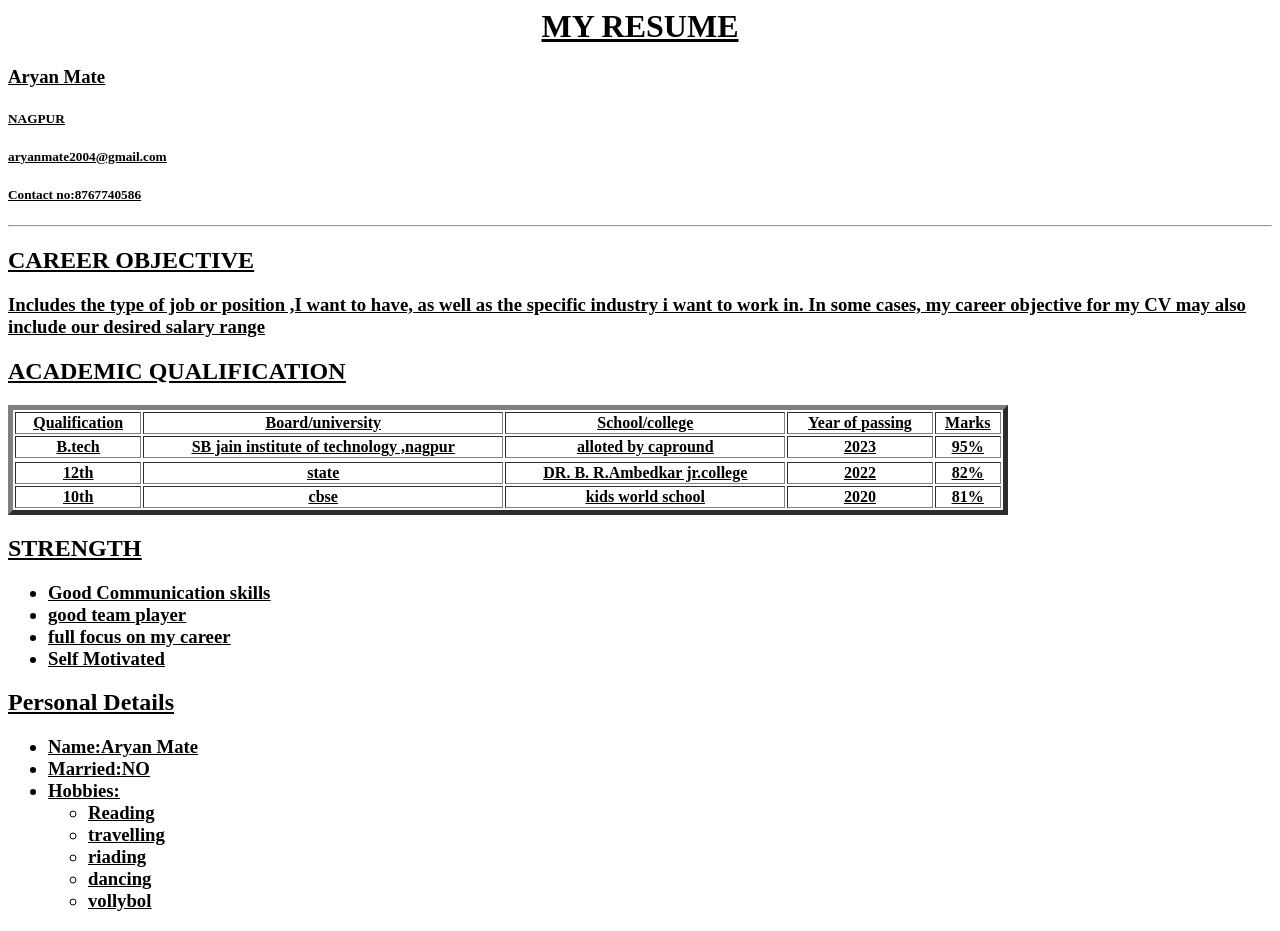
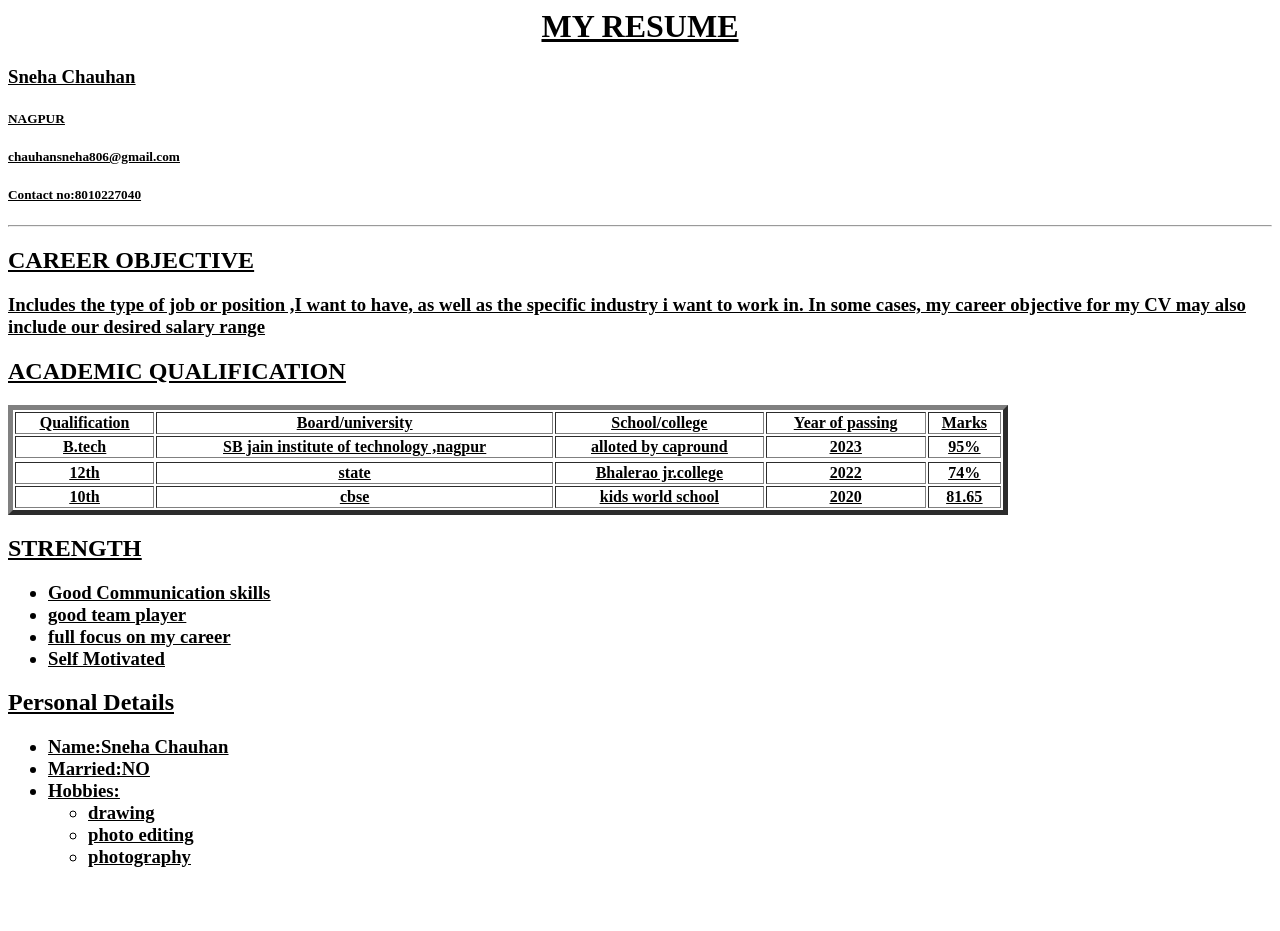
Before and after one commit to Sneha017/practicle-3, a plain HTML site: page index.html in a window 1280 px wide. After the commit the page ends 887 px from the top, so only its background shows below. Drawn offline with Linux system fonts and the light colour scheme.

Commit message:
Update index.html

```diff
--- a/index.html
+++ b/index.html
@@ -7,10 +7,10 @@
                                   <center>
                                           <h1><u> MY RESUME <U></h1>
                                   </center>
-                                         <h3> Aryan Mate</h3>
+                                         <h3> Sneha Chauhan</h3>
 					<h5> NAGPUR </h5>
-					<h5> aryanmate2004@gmail.com </h5>
-					<h5>Contact no:8767740586</h5><hr>
+					<h5> chauhansneha806@gmail.com </h5>
+					<h5>Contact no:8010227040</h5><hr>
 					<h2><u> CAREER OBJECTIVE</U></h2>
 					<h3> Includes the type of job or position ,I want to have,
  						as well as the specific industry i want to work in. In some cases, my career
@@ -35,16 +35,16 @@
 					<tr>
 						<th>12th</th>
 						<th>state</th>
-						<th> DR. B. R.Ambedkar jr.college</th>
+						<th> Bhalerao jr.college</th>
 						<th>2022</th>
-						<th>82%</th>
+						<th>74%</th>
 						</tr>
 						<tr>
 						<th>10th</th>
 						<th>cbse</th>
 						<th>kids world school</th>
 						<th>2020</th>
-						<th>81%</th>
+						<th>81.65</th>
 						</tr>
 				</table>
 					<h2><u> STRENGTH </u></h2>
@@ -64,15 +64,13 @@
 					<ul>
 					<b>
 					<h3>
-						<li> Name:Aryan Mate
+						<li> Name:Sneha Chauhan
 						<li> Married:NO
 						<li> Hobbies:</li>
 					<ul>
-						<li>Reading
-						<li>travelling
-						<li>riading
-						<li> dancing
-						<li>vollybol
+						<li>drawing
+						<li>photo editing
+						<li>photography
 					</ul>
 					</ul>
 					</body>
```
